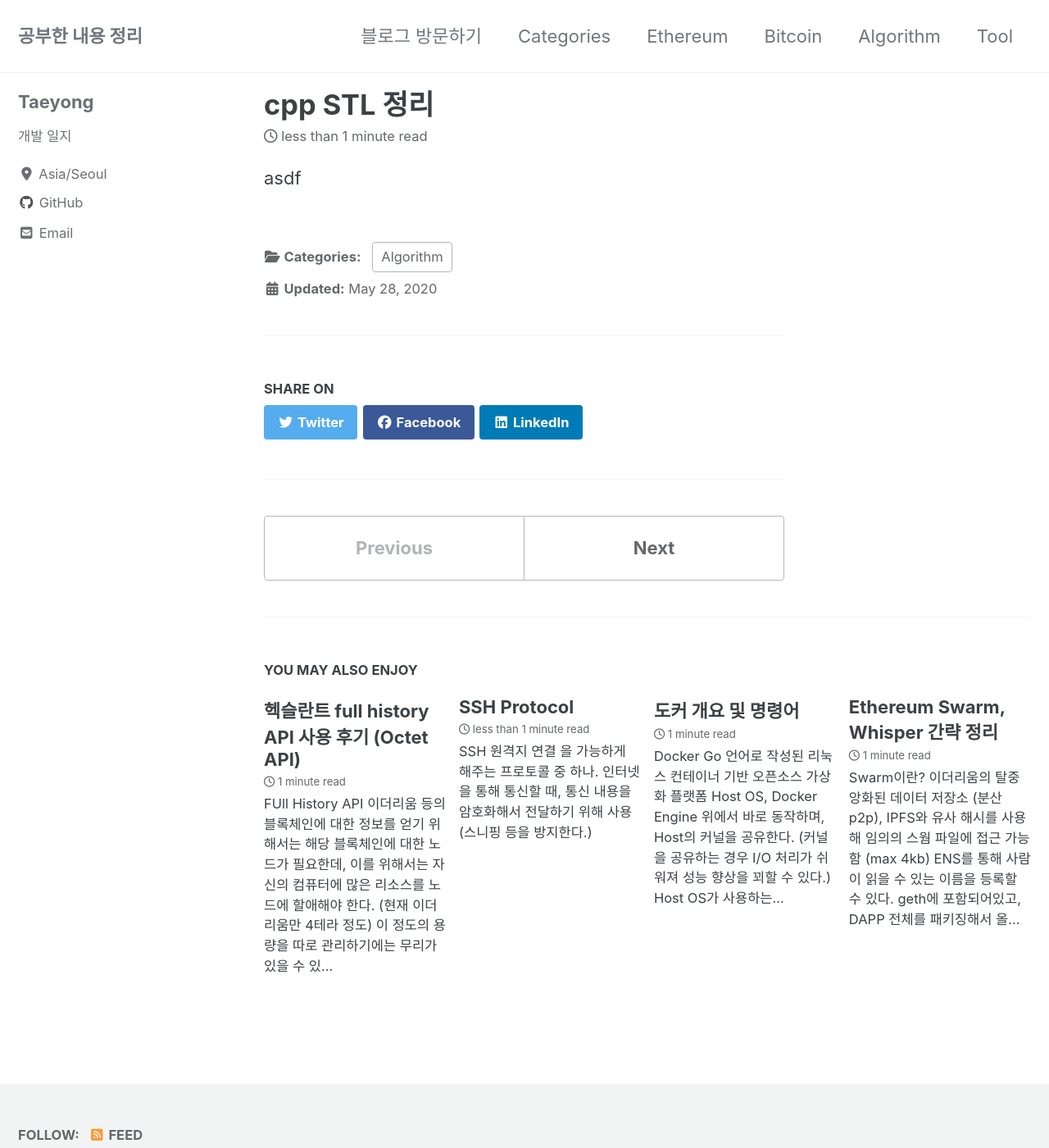
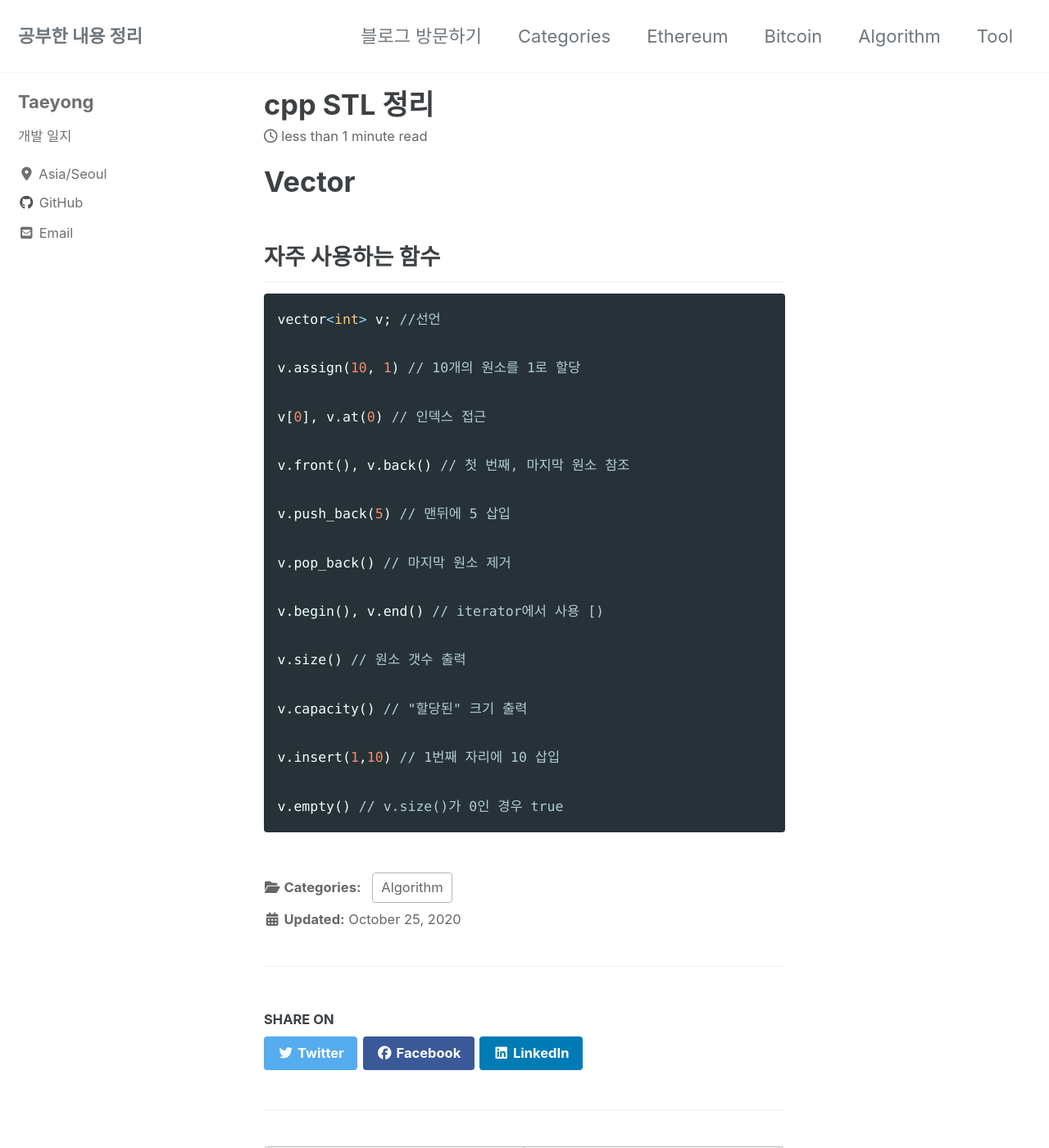
Before and after one commit to TaeYongHwang/TaeYongHwang.github.io, a Jekyll site: the page built from _posts/algorithm/2020-10-25-cpp-stl.md, in a window 1280 px wide and 1400 px high. Shown: the whole window at 82% size. Built offline with Jekyll 4.4.1, drawn with Linux system fonts in a browser that asks for light colours; cached includes are drawn as plain includes; nearby versions of some CDN libraries; some of the changed text lies outside the part shown.

Commit message:
cpp stl vector

````diff
--- a/_posts/algorithm/2020-10-25-cpp-stl.md
+++ b/_posts/algorithm/2020-10-25-cpp-stl.md
@@ -1,8 +1,33 @@
 ---
 title: "cpp STL 정리"
-date: 2020-05-28
+date: 2020-10-25
 categories: Algorithm
 ---
 
+# Vector
 
-asdf
+## 자주 사용하는 함수
+
+```cpp
+vector<int> v; //선언
+
+v.assign(10, 1) // 10개의 원소를 1로 할당
+
+v[0], v.at(0) // 인덱스 접근
+
+v.front(), v.back() // 첫 번째, 마지막 원소 참조
+
+v.push_back(5) // 맨뒤에 5 삽입
+
+v.pop_back() // 마지막 원소 제거
+
+v.begin(), v.end() // iterator에서 사용 [)
+
+v.size() // 원소 갯수 출력
+
+v.capacity() // "할당된" 크기 출력
+
+v.insert(1,10) // 1번째 자리에 10 삽입
+
+v.empty() // v.size()가 0인 경우 true
+```
````
